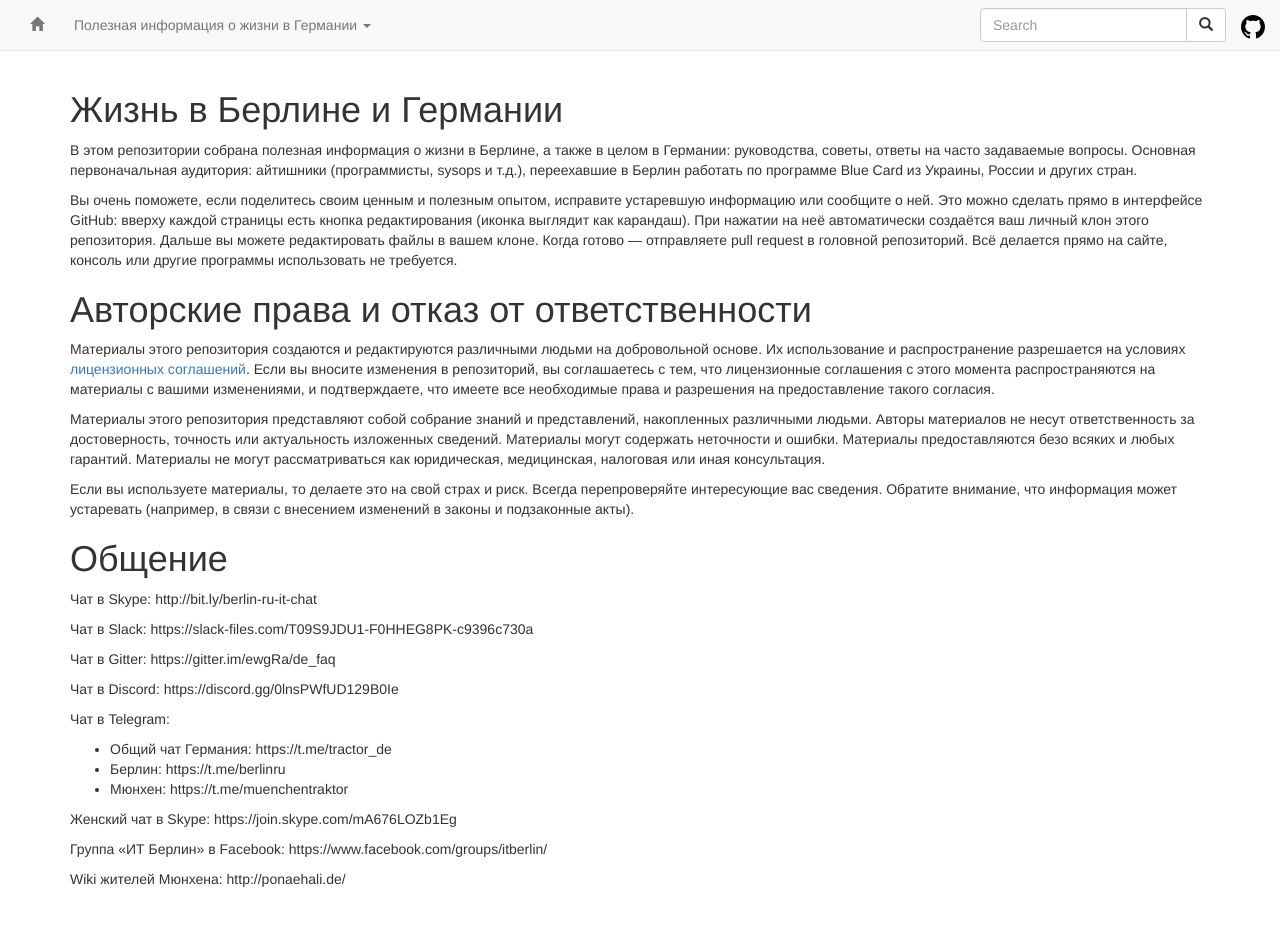
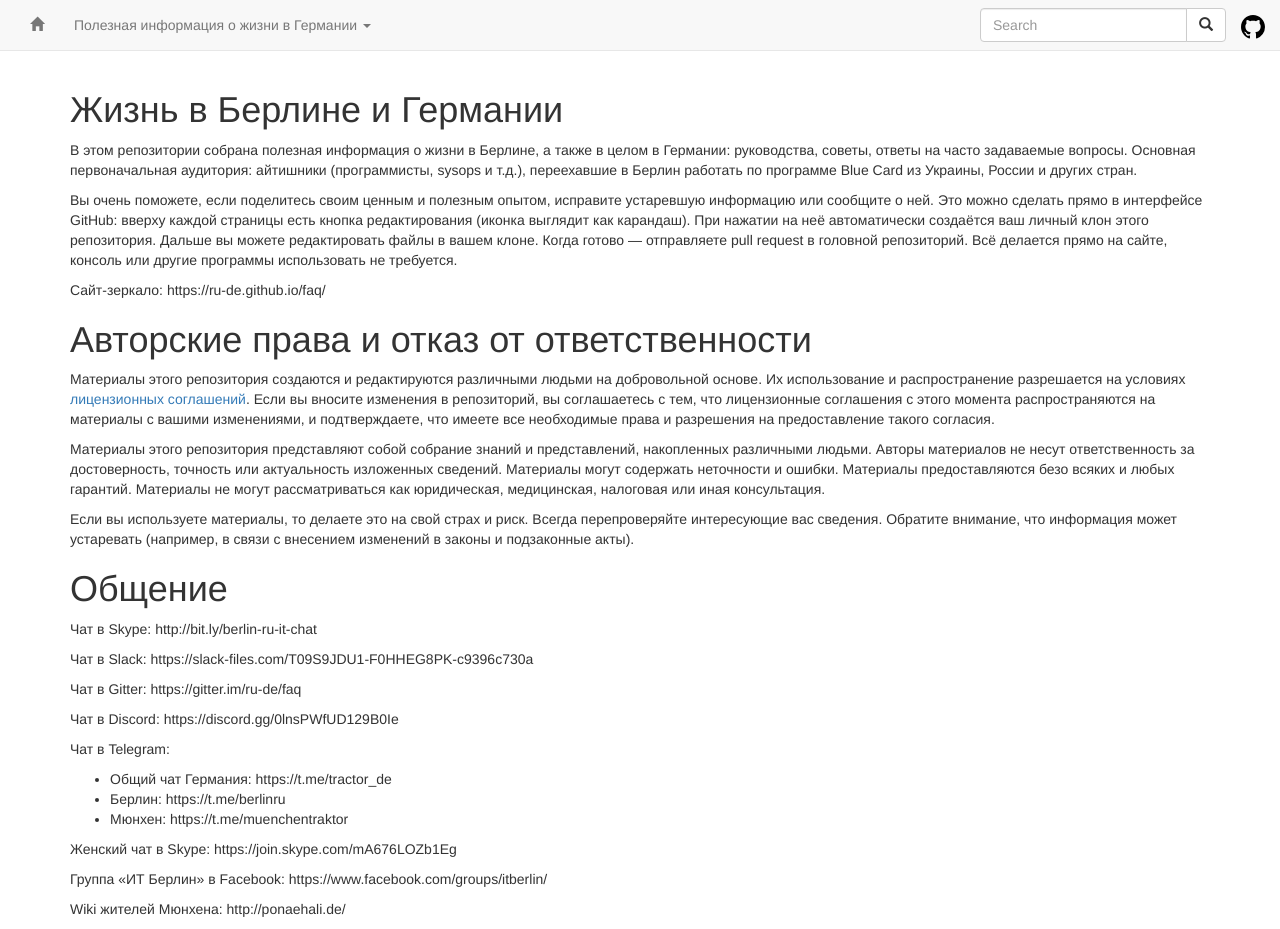
Before and after one commit to ru-de/faq, a Jekyll site: the page built from index.md, in a window 1280 px wide and 929 px high. Built offline with Jekyll 4.4.1, drawn with Linux system fonts in a browser that asks for light colours; nearby versions of some CDN libraries; our own code applies the rules of GitHub Pages for plain Markdown files; part of the change alters nothing that is shown.

Commit message:
update.sh fix

```diff
--- a/index.md
+++ b/index.md
@@ -1,18 +1,18 @@
 ---
-# You don't need to edit this file, it's empty on purpose.
-# Edit theme's home layout instead if you wanna make some changes
-# See: https://jekyllrb.com/docs/themes/#overriding-theme-defaults
 layout: default
 ---
+
 # Жизнь в Берлине и Германии
 
 В этом репозитории собрана полезная информация о жизни в Берлине, а также в целом в Германии: руководства, советы, ответы на часто задаваемые вопросы. Основная первоначальная аудитория: айтишники (программисты, sysops и т.д.), переехавшие в Берлин работать по программе Blue Card из Украины, России и других стран.
 
 Вы очень поможете, если поделитесь своим ценным и полезным опытом, исправите устаревшую информацию или сообщите о ней. Это можно сделать прямо в интерфейсе GitHub: вверху каждой страницы есть кнопка редактирования (иконка выглядит как карандаш). При нажатии на неё автоматически создаётся ваш личный клон этого репозитория. Дальше вы можете редактировать файлы в вашем клоне. Когда готово — отправляете pull request в головной репозиторий. Всё делается прямо на сайте, консоль или другие программы использовать не требуется.
 
+Сайт-зеркало: https://ru-de.github.io/faq/
+
 # Авторские права и отказ от ответственности
 
-Материалы этого репозитория создаются и редактируются различными людьми на добровольной основе. Их использование и распространение разрешается на условиях [лицензионных соглашений](https://github.com/ru-de/faq/blob/master/LICENSE). Если вы вносите изменения в репозиторий, вы соглашаетесь с тем, что лицензионные соглашения с этого момента распространяются на материалы с вашими изменениями, и подтверждаете, что имеете все необходимые права и разрешения на предоставление такого согласия.
+Материалы этого репозитория создаются и редактируются различными людьми на добровольной основе. Их использование и распространение разрешается на условиях [лицензионных соглашений](LICENSE). Если вы вносите изменения в репозиторий, вы соглашаетесь с тем, что лицензионные соглашения с этого момента распространяются на материалы с вашими изменениями, и подтверждаете, что имеете все необходимые права и разрешения на предоставление такого согласия.
 
 Материалы этого репозитория представляют собой собрание знаний и представлений, накопленных различными людьми. Авторы материалов не несут ответственность за достоверность, точность или актуальность изложенных сведений. Материалы могут содержать неточности и ошибки. Материалы предоставляются безо всяких и любых гарантий. Материалы не могут рассматриваться как юридическая, медицинская, налоговая или иная консультация.
 
@@ -24,7 +24,7 @@ layout: default
 
 Чат в Slack: https://slack-files.com/T09S9JDU1-F0HHEG8PK-c9396c730a
 
-Чат в Gitter: https://gitter.im/ewgRa/de_faq
+Чат в Gitter: https://gitter.im/ru-de/faq
 
 Чат в Discord: https://discord.gg/0lnsPWfUD129B0Ie
 
```
Also changed, not shown: 1 other file.
